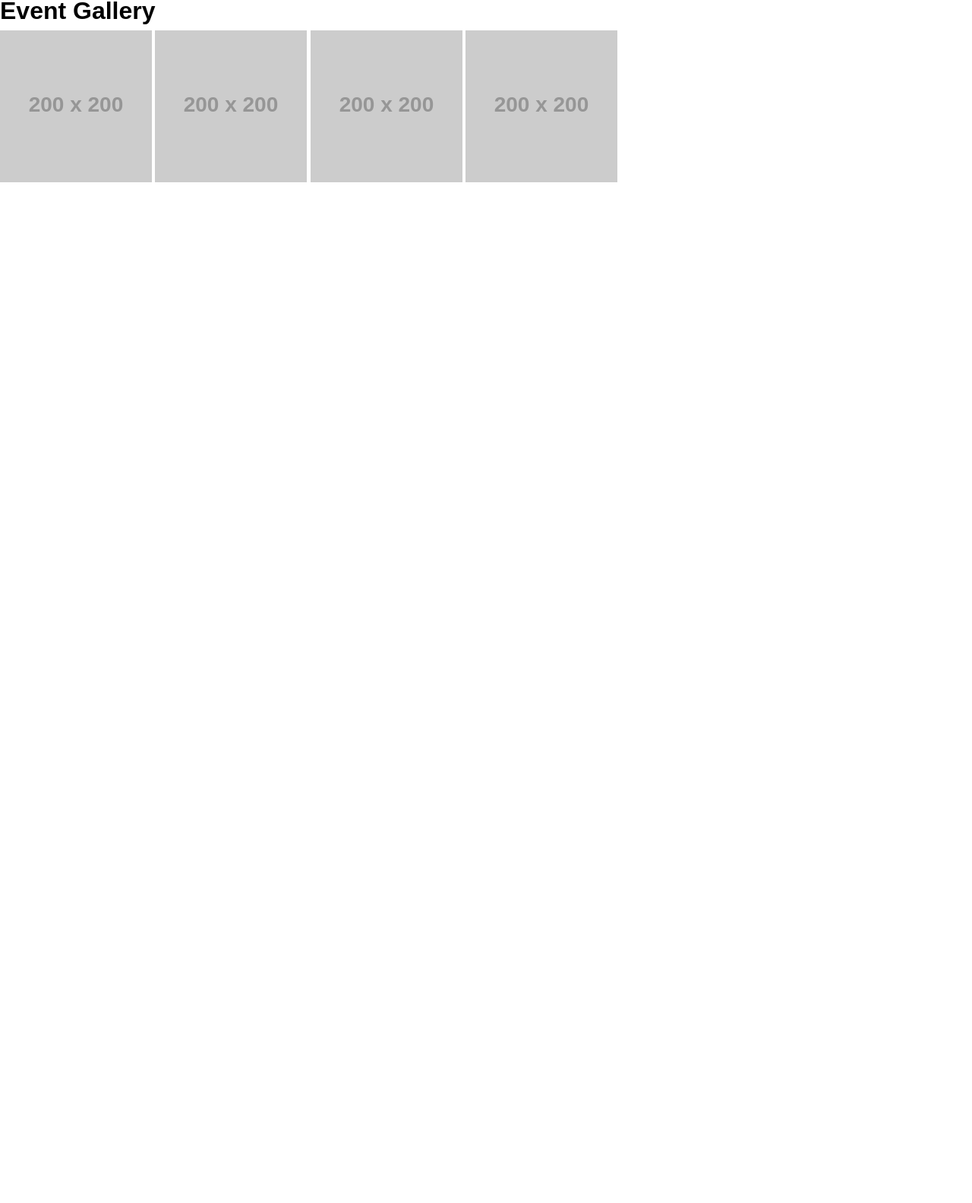
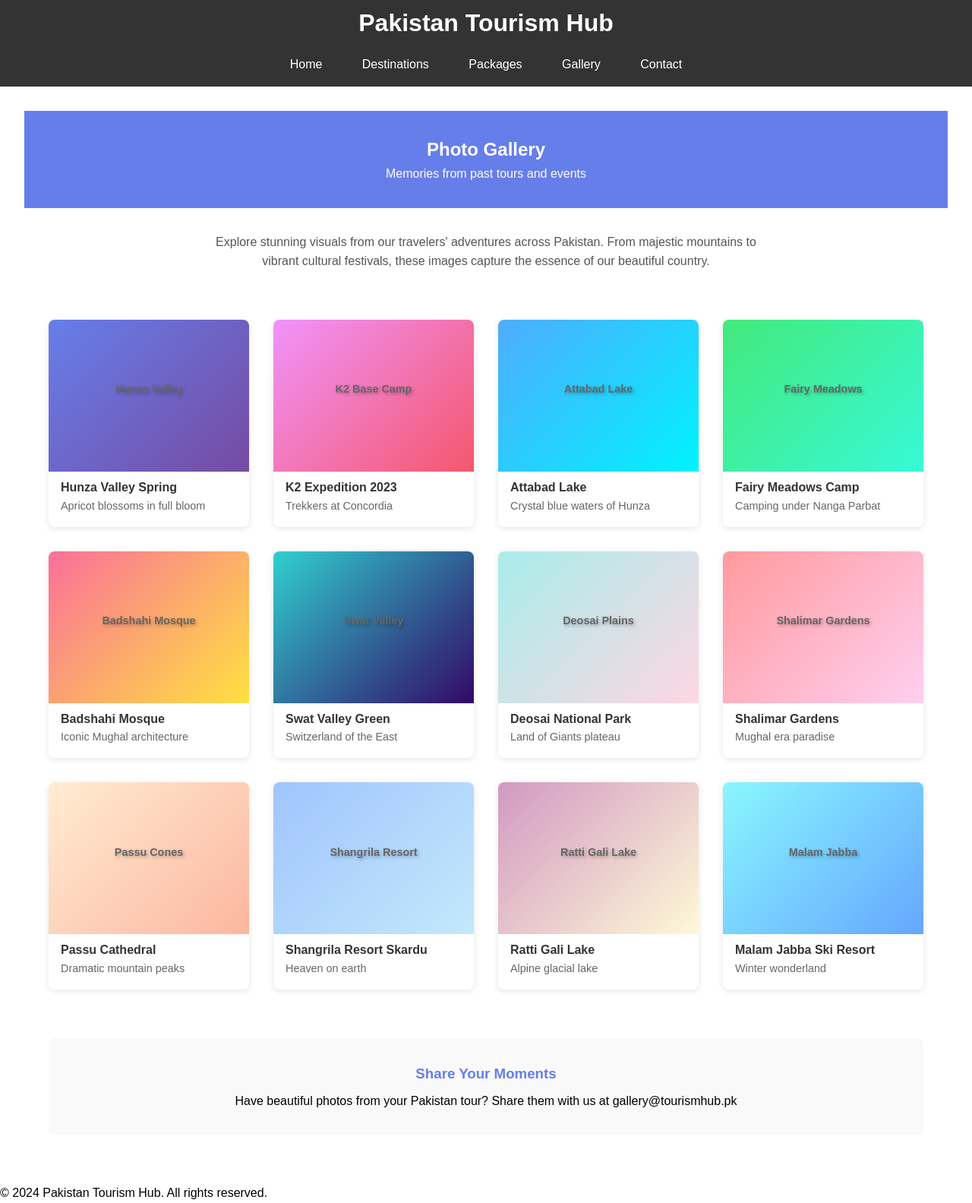
Before and after one commit to Icecubesaad/campus-events, a website: page src/gallery.html in a window 1280 px wide. Shown: the part 11-1595 px from the top of the page at 76% size. Before the commit the page ends 800 px from the top, so only its background shows below. Drawn offline with Linux system fonts and the light colour scheme; placeholder pictures from the web are drawn by us.

Commit message:
Update gallery.html

```diff
--- a/src/gallery.html
+++ b/src/gallery.html
@@ -1,19 +1,137 @@
 <!DOCTYPE html>
-<html>
+<html lang="en">
 <head>
-  <title>Gallery</title>
-  <link rel="stylesheet" href="../styles/style.css">
+    <meta charset="UTF-8">
+    <meta name="viewport" content="width=device-width, initial-scale=1.0">
+    <title>Gallery - Tourism Hub</title>
+    <link rel="stylesheet" href="../styles/style.css">
 </head>
 <body>
+    <header>
+        <h1>Pakistan Tourism Hub</h1>
+        <nav>
+            <a href="index.html">Home</a>
+            <a href="destination.html">Destinations</a>
+            <a href="packages.html">Packages</a>
+            <a href="gallery.html">Gallery</a>
+            <a href="contact.html">Contact</a>
+        </nav>
+    </header>
+    <main>
+        <section class="page-header">
+            <h2>Photo Gallery</h2>
+            <p>Memories from past tours and events</p>
+        </section>
 
-<h1>Event Gallery</h1>
+        <section class="gallery-intro">
+            <p>Explore stunning visuals from our travelers' adventures across Pakistan. From majestic mountains to vibrant cultural festivals, these images capture the essence of our beautiful country.</p>
+        </section>
 
-<div class="gallery">
-  <img src="https://via.placeholder.com/200" />
-  <img src="https://via.placeholder.com/200" />
-  <img src="https://via.placeholder.com/200" />
-  <img src="https://via.placeholder.com/200" />
-</div>
+        <section class="gallery-grid">
+            <div class="gallery-item">
+                <div class="placeholder-image" style="background: linear-gradient(135deg, #667eea 0%, #764ba2 100%);">
+                    <p>Hunza Valley</p>
+                </div>
+                <h4>Hunza Valley Spring</h4>
+                <p>Apricot blossoms in full bloom</p>
+            </div>
 
+            <div class="gallery-item">
+                <div class="placeholder-image" style="background: linear-gradient(135deg, #f093fb 0%, #f5576c 100%);">
+                    <p>K2 Base Camp</p>
+                </div>
+                <h4>K2 Expedition 2023</h4>
+                <p>Trekkers at Concordia</p>
+            </div>
+
+            <div class="gallery-item">
+                <div class="placeholder-image" style="background: linear-gradient(135deg, #4facfe 0%, #00f2fe 100%);">
+                    <p>Attabad Lake</p>
+                </div>
+                <h4>Attabad Lake</h4>
+                <p>Crystal blue waters of Hunza</p>
+            </div>
+
+            <div class="gallery-item">
+                <div class="placeholder-image" style="background: linear-gradient(135deg, #43e97b 0%, #38f9d7 100%);">
+                    <p>Fairy Meadows</p>
+                </div>
+                <h4>Fairy Meadows Camp</h4>
+                <p>Camping under Nanga Parbat</p>
+            </div>
+
+            <div class="gallery-item">
+                <div class="placeholder-image" style="background: linear-gradient(135deg, #fa709a 0%, #fee140 100%);">
+                    <p>Badshahi Mosque</p>
+                </div>
+                <h4>Badshahi Mosque</h4>
+                <p>Iconic Mughal architecture</p>
+            </div>
+
+            <div class="gallery-item">
+                <div class="placeholder-image" style="background: linear-gradient(135deg, #30cfd0 0%, #330867 100%);">
+                    <p>Swat Valley</p>
+                </div>
+                <h4>Swat Valley Green</h4>
+                <p>Switzerland of the East</p>
+            </div>
+
+            <div class="gallery-item">
+                <div class="placeholder-image" style="background: linear-gradient(135deg, #a8edea 0%, #fed6e3 100%);">
+                    <p>Deosai Plains</p>
+                </div>
+                <h4>Deosai National Park</h4>
+                <p>Land of Giants plateau</p>
+            </div>
+
+            <div class="gallery-item">
+                <div class="placeholder-image" style="background: linear-gradient(135deg, #ff9a9e 0%, #fecfef 100%);">
+                    <p>Shalimar Gardens</p>
+                </div>
+                <h4>Shalimar Gardens</h4>
+                <p>Mughal era paradise</p>
+            </div>
+
+            <div class="gallery-item">
+                <div class="placeholder-image" style="background: linear-gradient(135deg, #ffecd2 0%, #fcb69f 100%);">
+                    <p>Passu Cones</p>
+                </div>
+                <h4>Passu Cathedral</h4>
+                <p>Dramatic mountain peaks</p>
+            </div>
+
+            <div class="gallery-item">
+                <div class="placeholder-image" style="background: linear-gradient(135deg, #a1c4fd 0%, #c2e9fb 100%);">
+                    <p>Shangrila Resort</p>
+                </div>
+                <h4>Shangrila Resort Skardu</h4>
+                <p>Heaven on earth</p>
+            </div>
+
+            <div class="gallery-item">
+                <div class="placeholder-image" style="background: linear-gradient(135deg, #d299c2 0%, #fef9d7 100%);">
+                    <p>Ratti Gali Lake</p>
+                </div>
+                <h4>Ratti Gali Lake</h4>
+                <p>Alpine glacial lake</p>
+            </div>
+
+            <div class="gallery-item">
+                <div class="placeholder-image" style="background: linear-gradient(135deg, #89f7fe 0%, #66a6ff 100%);">
+                    <p>Malam Jabba</p>
+                </div>
+                <h4>Malam Jabba Ski Resort</h4>
+                <p>Winter wonderland</p>
+            </div>
+        </section>
+
+        <section class="gallery-footer">
+            <h3>Share Your Moments</h3>
+            <p>Have beautiful photos from your Pakistan tour? Share them with us at gallery@tourismhub.pk</p>
+        </section>
+    </main>
+    <footer>
+        <p>&copy; 2024 Pakistan Tourism Hub. All rights reserved.</p>
+    </footer>
 </body>
 </html>
```
